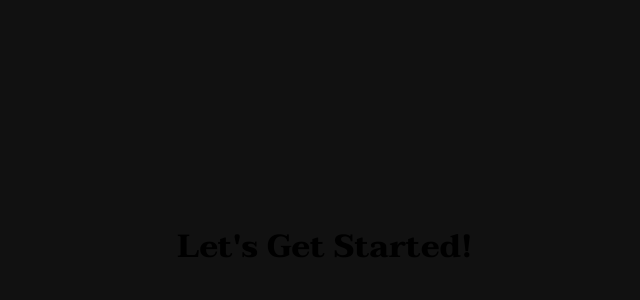
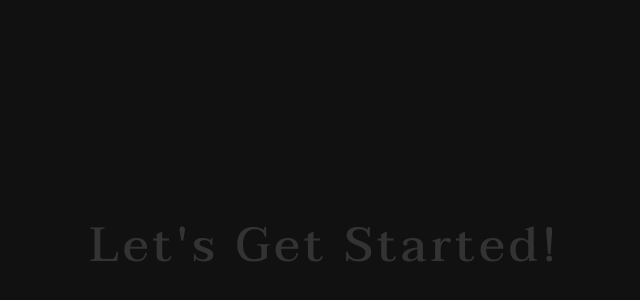
Before and after one commit to Nimira43/Login-Register-Form, a plain HTML site: page Text-Animation/index.html in a window 1280 px wide. Shown: the part 154-454 px from the top of the page, without its empty margins (315-955 px from the left). Drawn offline with Linux system fonts and the light colour scheme; a web font is replaced by a local one.

Commit message:
h2 styled and keyframe animate

```diff
--- a/Text-Animation/index.html
+++ b/Text-Animation/index.html
@@ -8,7 +8,7 @@
   <title>Colourful Text Animation</title>
 </head>
 <body>
-  <h1>Let's Get Started!</h1>
+  <h2>Let's Get Started!</h2>
   <script src="script.js"></script>
 </body>
 </html>
--- a/Text-Animation/style.css
+++ b/Text-Animation/style.css
@@ -14,3 +14,23 @@ body {
   min-height: 100vh;
   background-color: #111;
 }
+
+h2  {
+  position: relative;
+  font-size: 3rem;
+  letter-spacing: 0.25rem;
+  font-weight: 500;
+  color: #333;
+}
+
+@keyframes animate {
+  0%, 20% {
+    color: #333;
+  }
+  21%, 79% {
+    color: #ff4500;
+  }
+  80%, 100% {
+    color: #ff4500;
+  }
+}
```
